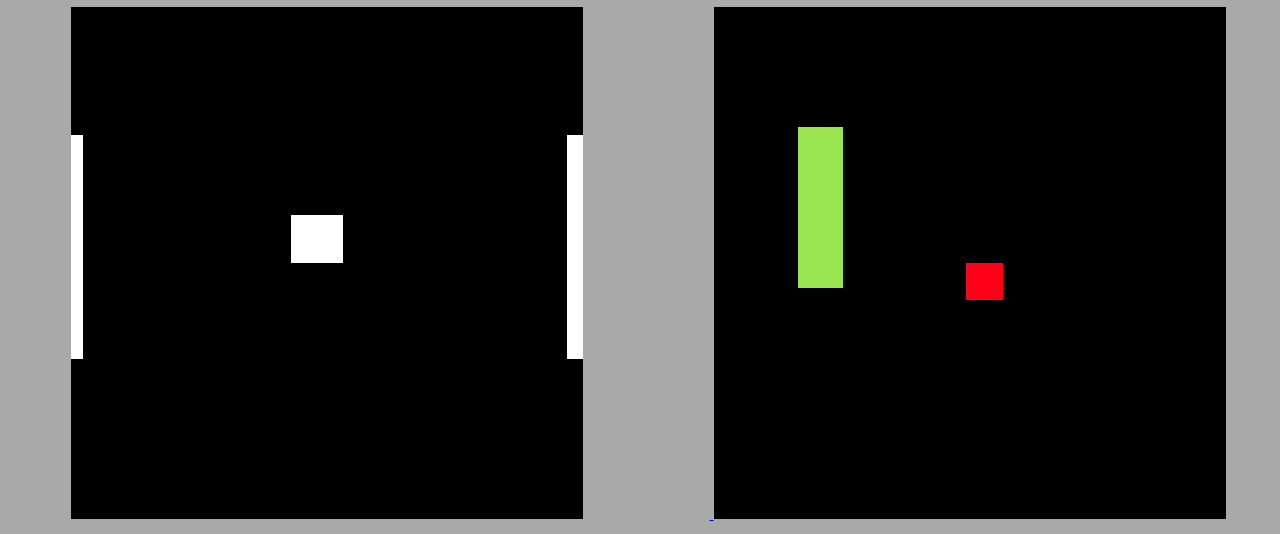
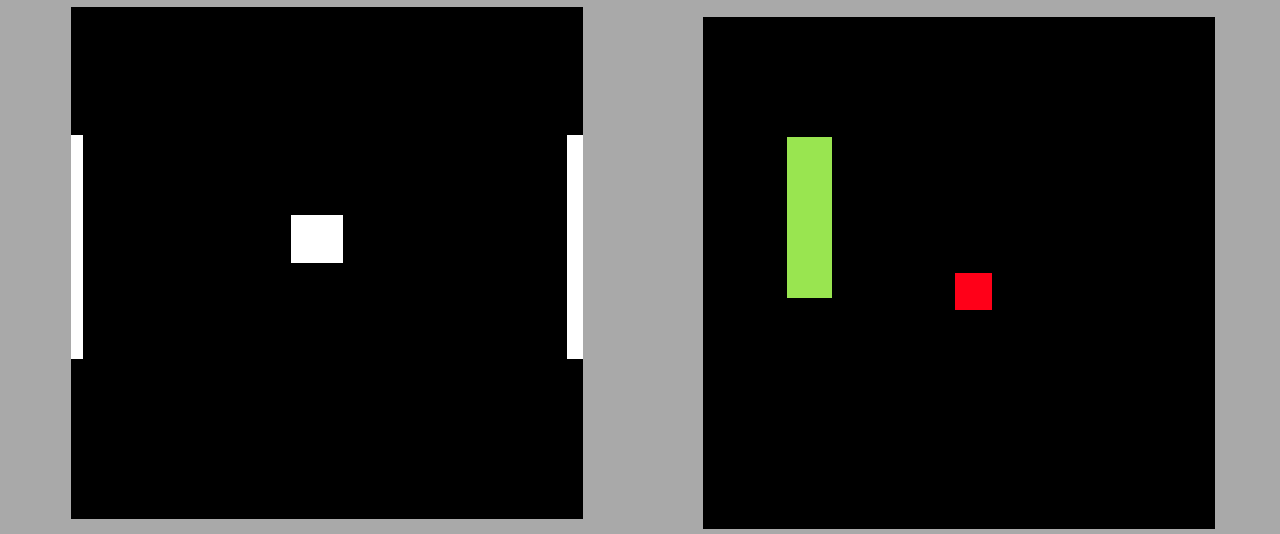
Before and after one commit to plamennf/SchoolSite, a plain HTML site: page Games.html in a window 1280 px wide. Shown: the part 127-661 px from the top of the page. Drawn offline with Linux system fonts and the light colour scheme.

Commit message:
Hopefully a fix

```diff
--- a/stylesheets/games.css
+++ b/stylesheets/games.css
@@ -13,8 +13,8 @@ ul {
   li a {
     display: block;
     color: white;
+    padding: 14px 16px;
     text-align: center;
-    padding: 14px 16px;
     text-decoration: none;
   }
 
@@ -36,8 +36,14 @@ p {
     margin-right: 10%;
 }
 
+.snakeimg {
+  margin-left: 55%;
+  margin-top: -40%;
+  margin-bottom: 1.5%;
+}
+
 .games {
-    margin-left: 45%;
+  margin-left: 45%;
 }
 
 .pongHeader {
```
